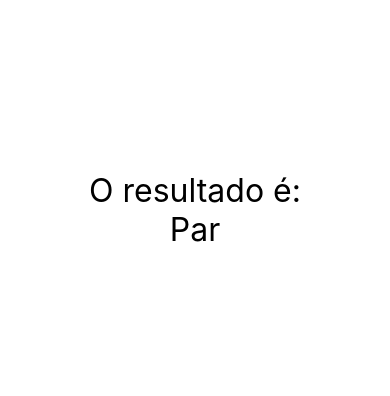
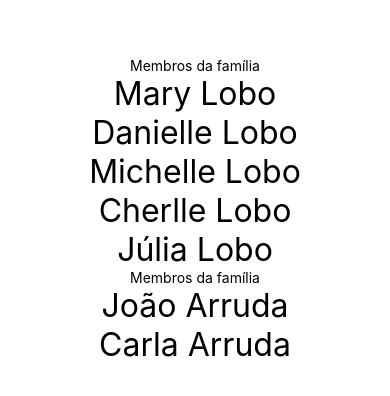
Before and after one commit to pauloteixeira01/Studies_in_React-native, a React Native app in the folder exercicios/: screen / in a window 390 px wide. Shown: the part 212-608 px from the top of the page. Built offline with nearby package versions, Linux system fonts and the light colour scheme.

Commit message:
COnhecendo props.children

```diff
--- a/exercicios/src/App.js
+++ b/exercicios/src/App.js
@@ -1,8 +1,10 @@
 import React from 'react';
 import { SafeAreaView, StyleSheet } from 'react-native';
 
-import ParImpar from './components/ParImpar';
-import Diferenciar from './components/Diferenciar';
+import Familia from './components/relacao/Familia';
+import Membro from './components/relacao/Membro';
+//import ParImpar from './components/ParImpar';
+//import Diferenciar from './components/Diferenciar';
 //import ContadorV2 from './components/contador/ContadorV2';
 //import Pai from './components/indireta/Pai';
 //import Contador from './components/Contador';
@@ -16,9 +18,19 @@
 
 export default () => (
     <SafeAreaView style={style.App}>
+        <Familia>
+            <Membro name="Mary" lastName="Lobo"/>
+            <Membro name="Danielle" lastName="Lobo"/>
+            <Membro name="Michelle" lastName="Lobo"/>
+            <Membro name="Cherlle" lastName="Lobo"/>
+            <Membro name="Júlia" lastName="Lobo"/>
+        </Familia>
+        <Familia>
+            <Membro name="João" lastName="Arruda"/>
+            <Membro name="Carla" lastName="Arruda"/>
+        </Familia>
+        {/*
         <ParImpar />
-
-        {/*
         <Diferenciar />
         <ContadorV2 />
         <Pai />
--- /dev/null
+++ b/exercicios/src/components/relacao/Familia.js
@@ -0,0 +1,12 @@
+import React from 'react';
+import { Text } from 'react-native';
+
+export default props => {
+    return (
+        <>
+            <Text>Membros da família</Text>
+            {/* Refere-se aos filhos do componente */}
+            {props.children}
+        </>
+    )
+}
--- /dev/null
+++ b/exercicios/src/components/relacao/Membro.js
@@ -0,0 +1,11 @@
+import React from 'react'
+import { Text } from 'react-native'
+import Estilo from '../estilo'
+
+export default props => {
+    return (
+        <Text style={Estilo.txtG}>
+            {props.name} {props.lastName}
+        </Text>
+    )
+}
```
